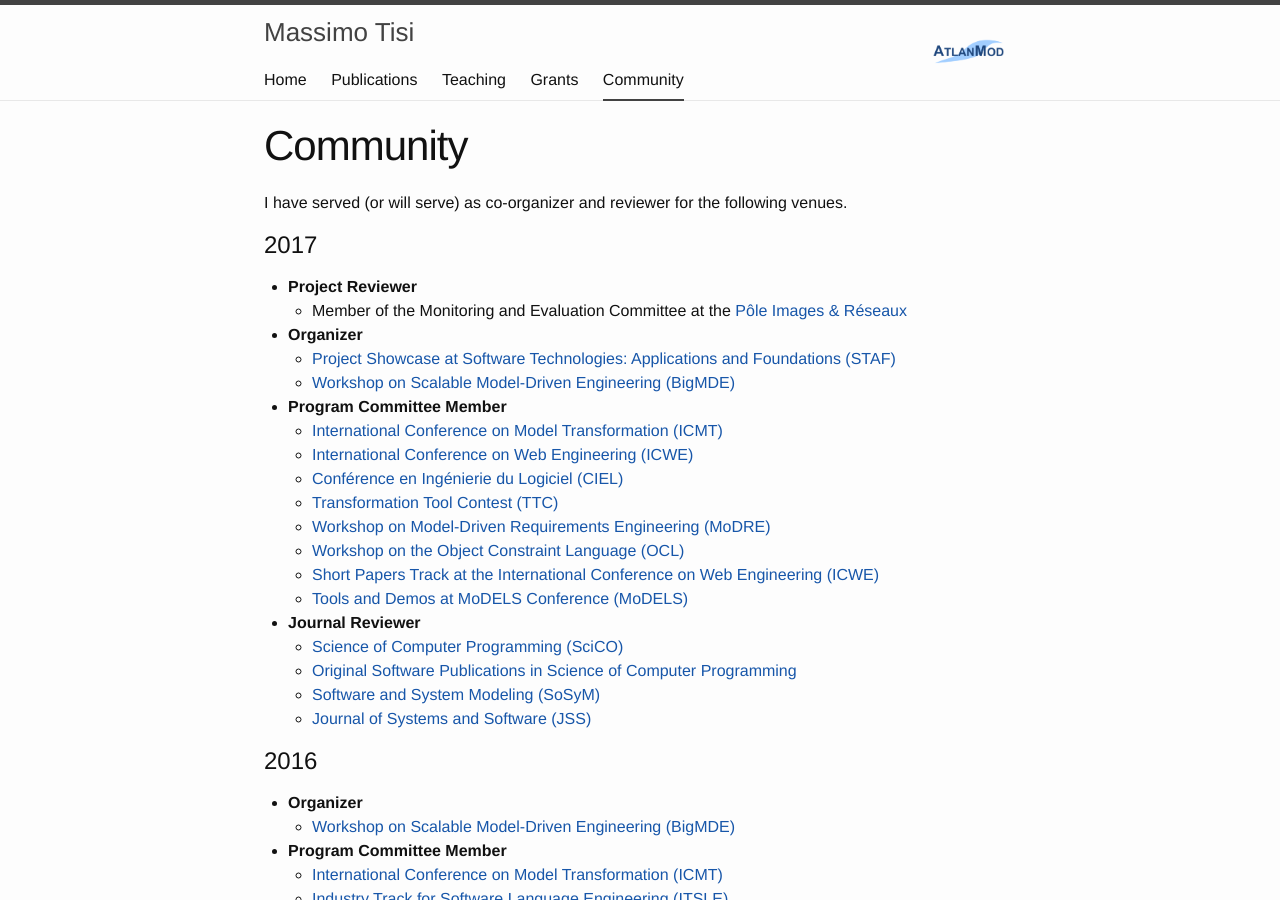
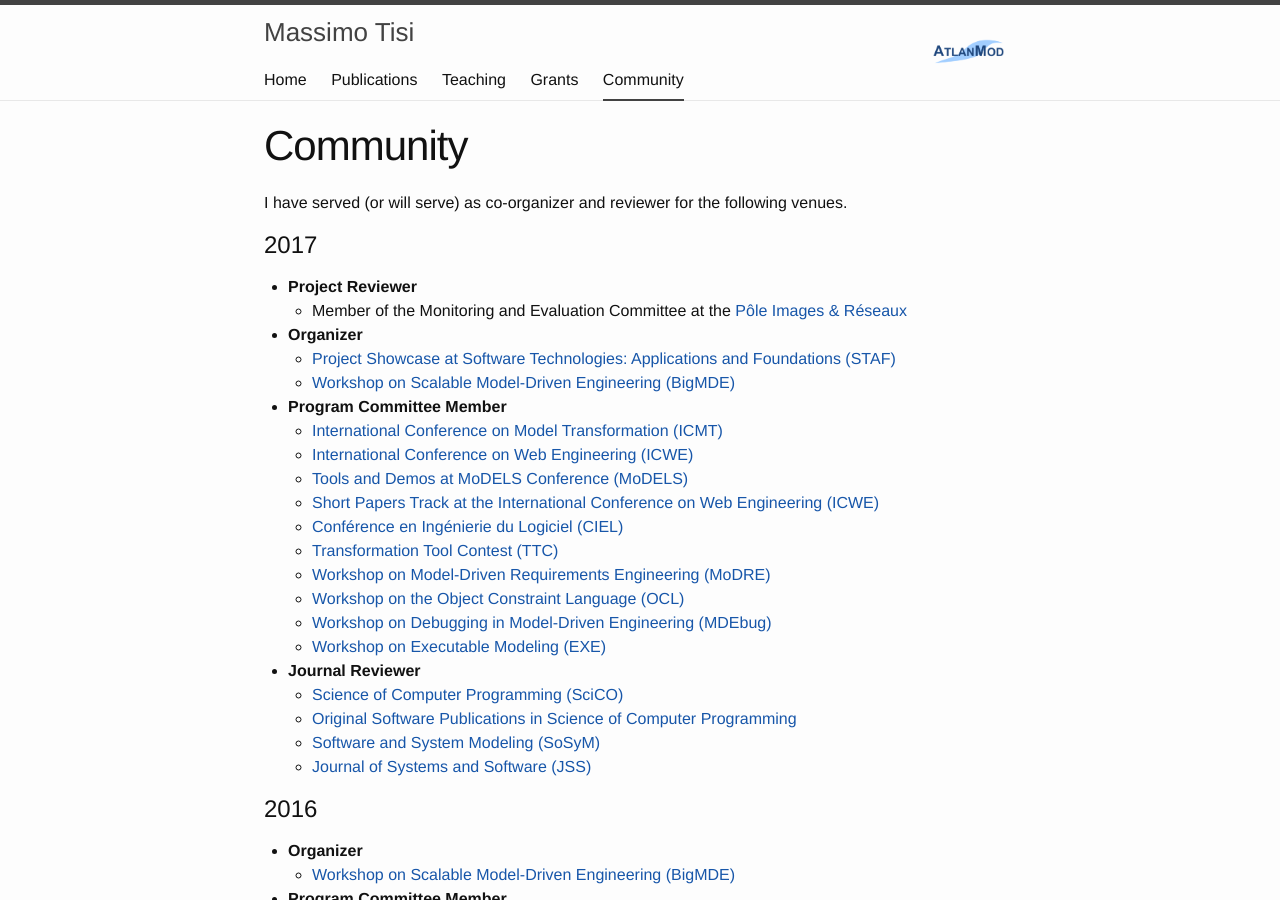
Before and after one commit to massimotisi/massimotisi.github.io, a Jekyll site: the page built from community.md, in a window 1280 px wide and 900 px high. Built offline with Jekyll 4.4.1, drawn with Linux system fonts in a browser that asks for light colours.

Commit message:
new workshops

```diff
--- a/community.md
+++ b/community.md
@@ -17,19 +17,20 @@ I have served (or will serve) as co-organizer and reviewer for the following ven
 * **Program Committee Member**
   * [International Conference on Model Transformation (ICMT)](http://www.model-transformation.org/)
   * [International Conference on Web Engineering (ICWE)](http://icwe2017.webengineering.org/)
+  * [Tools and Demos at MoDELS Conference (MoDELS)](http://www.cs.colostate.edu/~ghosh/models17_td/home_models17_td.html)
+  * [Short Papers Track at the International Conference on Web Engineering (ICWE)](http://icwe2017.webengineering.org/)
   * [Conférence en Ingénierie du Logiciel (CIEL)](https://ciel2016.sciencesconf.org/)
   * [Transformation Tool Contest (TTC)](http://www.transformation-tool-contest.eu/)
   * [Workshop on Model-Driven Requirements Engineering (MoDRE)](http://www.modre2017.ece.mcgill.ca/)
   * [Workshop on the Object Constraint Language (OCL)](http://oclworkshop.github.io/2017/)
-  * [Short Papers Track at the International Conference on Web Engineering (ICWE)](http://icwe2017.webengineering.org/)
-  * [Tools and Demos at MoDELS Conference (MoDELS)](http://www.cs.colostate.edu/~ghosh/models17_td/home_models17_td.html)
+  * [Workshop on Debugging in Model-Driven Engineering (MDEbug)](https://msdl.uantwerpen.be/conferences/MDEbug/)
+  * [Workshop on Executable Modeling (EXE)](http://www.modelexecution.org/?page_id=1820)
 
 * **Journal Reviewer**
   * [Science of Computer Programming (SciCO)](http://www.journals.elsevier.com/science-of-computer-programming/)
   * [Original Software Publications in Science of Computer Programming](https://www.journals.elsevier.com/science-of-computer-programming/call-for-software/a-new-software-track-on-original-software-publications-scico/)
   * [Software and System Modeling (SoSyM)](http://www.sosym.org/)
   * [Journal of Systems and Software (JSS)](http://www.journals.elsevier.com/journal-of-systems-and-software)
-
 
 # 2016
 
```
